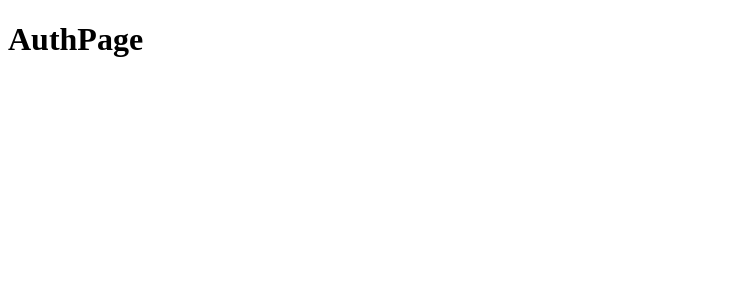
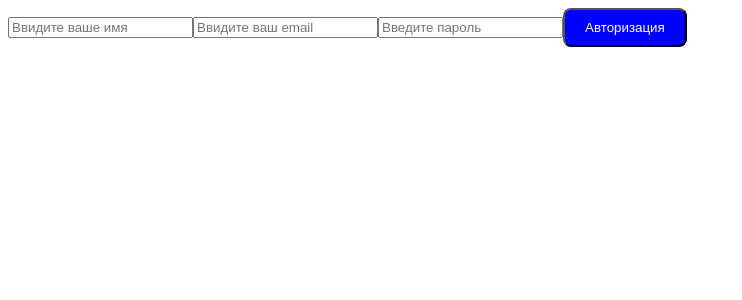
Before and after one commit to grentank/social-farmacy, a React (Vite) app in the folder client/: page /register in a window 1280 px wide. Shown: the top 300 px of the page, without its empty margins (0-742 px from the left). Built offline with nearby package versions, Linux system fonts and the light colour scheme.

Commit message:
userCard

```diff
--- /dev/null
+++ b/client/src/components/UserFormPage/UserFormPage.jsx
@@ -0,0 +1,27 @@
+import { useState, useEffect } from 'react';
+
+export default function AuthButton({ mode }) {
+  const [authBut, setAuthBut] = useState(false);
+
+  const handleClick = () => {
+    setAuthBut((prev) => !prev);
+  };
+
+  useEffect(() => {
+    console.log('Текущее состояние:', authBut ? 'Регистрация' : 'Авторизация');
+  }, [authBut]);
+
+  return (
+    <button
+      onClick={handleClick}
+      style={{
+        backgroundColor: authBut ? 'green' : 'blue',
+        color: 'white',
+        padding: '10px 20px',
+        borderRadius: '8px',
+      }}
+    >
+      {authBut ? 'Регистрация' : 'Авторизация'}
+    </button>
+  );
+}
--- a/client/src/pages/AuthPage.jsx
+++ b/client/src/pages/AuthPage.jsx
@@ -1,9 +1,17 @@
 import React from 'react'
+import AuthButton from '../components/UserFormPage/UserFormPage';
+import Form from 'react-bootstrap/Form';
 
 export default function AuthPage() {
+  const handleSubmit = (e) => {
+    e.preventDefault()
+  }
   return (
-    <h1>
-      AuthPage
-    </h1>
+    <form onSubmit={handleSubmit}>
+      <input name="name" placeholder='Ввидите ваше имя' />
+      <input name="email" placeholder='Ввидите ваш email' />
+      <input name="password" placeholder='Введите пароль' />
+      <AuthButton mode={'auth'} />
+    </form>
   )
 }
--- /dev/null
+++ b/package.json
@@ -0,0 +1,6 @@
+{
+  "dependencies": {
+    "bootstrap": "^5.3.6",
+    "react-bootstrap": "^2.10.10"
+  }
+}
```
Also changed, not shown: 2 other files (tests, documents, lock files or other folders).
